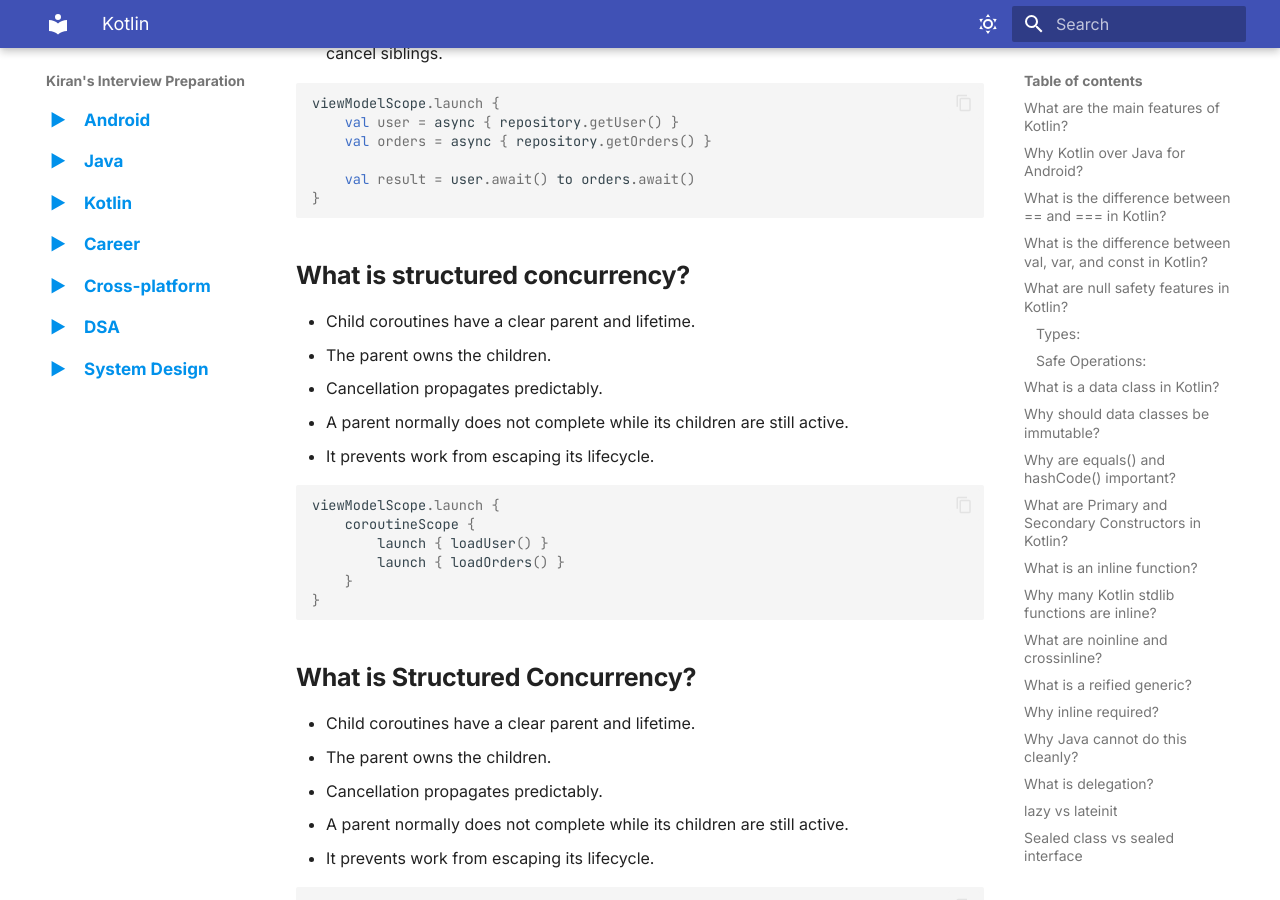
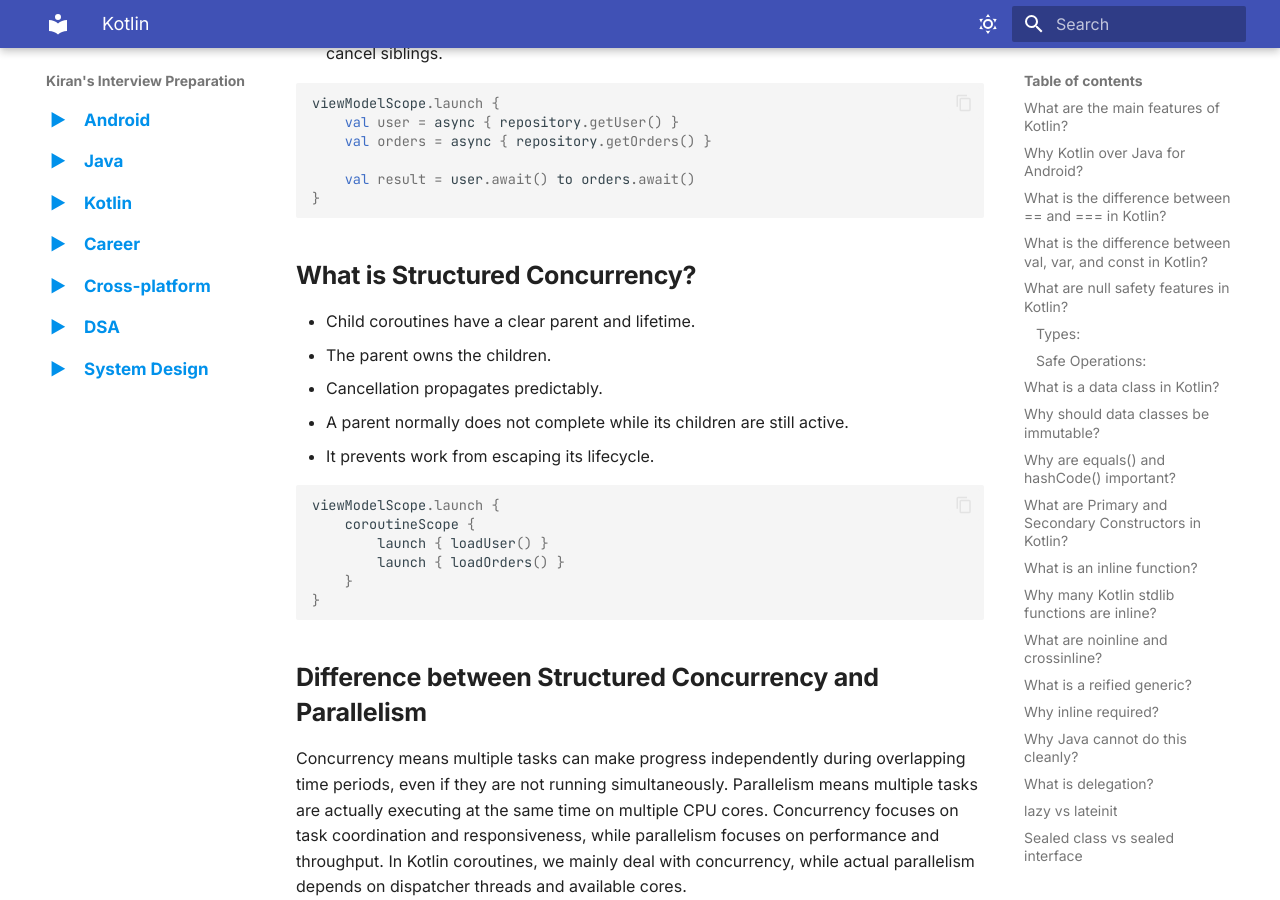
Before and after one commit to Kiran7007/Interview-Preparation, an MkDocs documentation site: the page built from docs/kotlin.md, in a window 1280 px wide and 900 px high, scrolled down 77406 px. Built offline with MkDocs 1.6.1 and Material for MkDocs 9.7.7, drawn with Linux system fonts in a browser that asks for light colours.

Commit message:
Added All question answer set

````diff
--- a/docs/kotlin.md
+++ b/docs/kotlin.md
@@ -3719,23 +3719,6 @@
 }
 ```
 
-## What is structured concurrency?
-
-- Child coroutines have a clear parent and lifetime.
-- The parent owns the children.
-- Cancellation propagates predictably.
-- A parent normally does not complete while its children are still active.
-- It prevents work from escaping its lifecycle.
-
-```kotlin
-viewModelScope.launch {
-    coroutineScope {
-        launch { loadUser() }
-        launch { loadOrders() }
-    }
-}
-```
-
 ## What is Structured Concurrency?
 
 - Child coroutines have a clear parent and lifetime.
````
